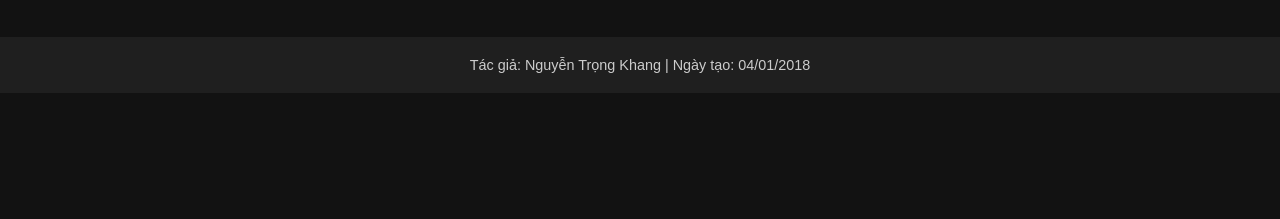
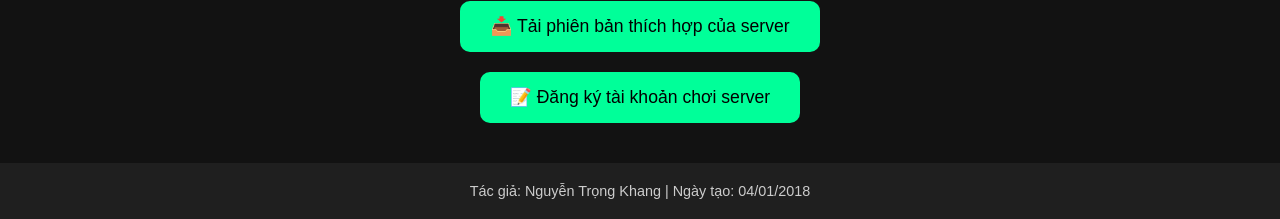
Before and after one commit to Ntrkhangnekk/5gsmp.github.io, a plain HTML site: page index.html in a window 1280 px wide. Shown: the part 1011-1230 px from the top of the page. Before the commit the page ends 1104 px from the top, so only its background shows below. Drawn offline with Linux system fonts and the light colour scheme.

Commit message:
Update index.html

```diff
--- a/index.html
+++ b/index.html
@@ -28,7 +28,8 @@
     .section {
       padding: 40px 20px;
     }
-    .download-button {
+    .download-button,
+    .register-button {
       background-color: #00ff99;
       color: #000;
       padding: 15px 30px;
@@ -39,7 +40,8 @@
       margin-top: 20px;
       transition: background-color 0.3s;
     }
-    .download-button:hover {
+    .download-button:hover,
+    .register-button:hover {
       background-color: #00cc77;
     }
     footer {
@@ -66,10 +68,18 @@
   <div class="section">
     <h2>🌍 Giới thiệu Server</h2>
     <p>5G SMP là một server Minecraft sinh tồn, xây dựng cộng đồng năng động với lối chơi đơn giản nhưng cuốn hút. Tham gia ngay để cùng khám phá thế giới cùng bạn bè!</p>
-<img class="server-image" src="image.png" alt="Hình ảnh server">
+    <img class="server-image" src="image.png" alt="Hình ảnh server">
+
+    <br>
 
     <button class="download-button" onclick="window.location.href='https://download1582.mediafire.com/7s6rwpfxp23gdhAiJbquzXcVNJGUg8MSZljPC9uxOMcLbe8-uJGrHs2VvV1N-iLOvr4m5cj0kofYKajUjLKzKoh3_A5_Dgug_PwR8eHz2vMfvyU9yo9sDfJgye8j4iLpnmZ51hLFHP-u4yPoYIauOyI1sO_K6rzPv-Wscy70F3Su/evu418j54r90fit/5G+SMP.rar'">
       📥 Tải phiên bản thích hợp của server
+    </button>
+
+    <br>
+
+    <button class="register-button" onclick="window.location.href='https://ntrkhangnekk.github.io/register'">
+      📝 Đăng ký tài khoản chơi server
     </button>
   </div>
 
```
